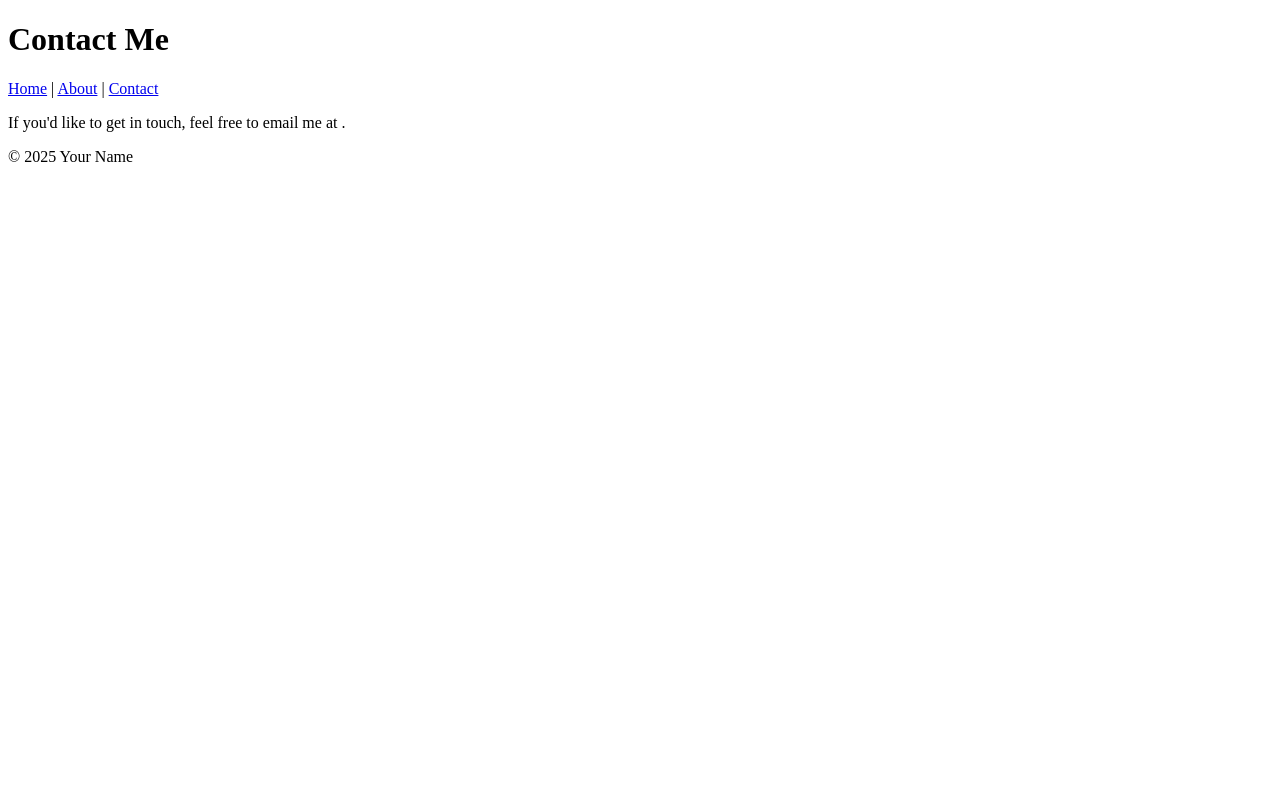
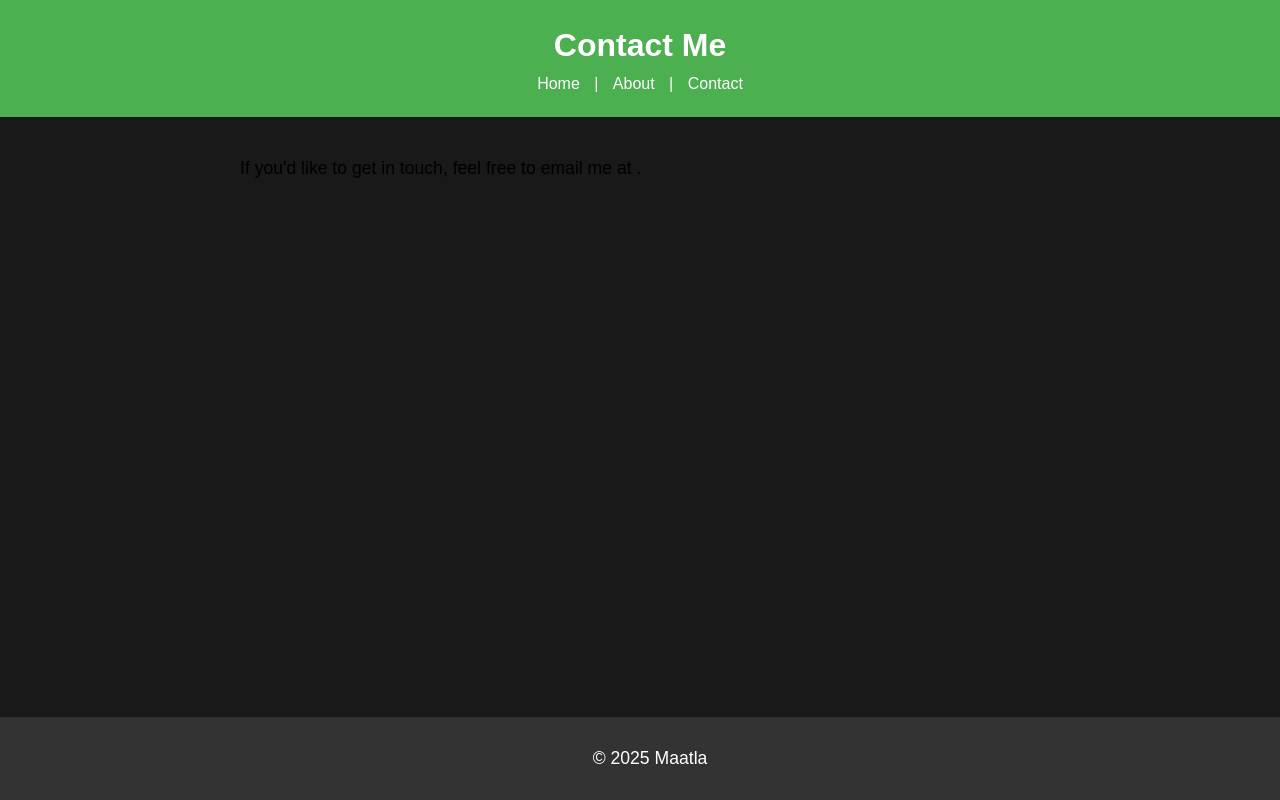
Before and after one commit to MaatlaT/My-Github-pages, a plain HTML site: page contact.html in a window 1280 px wide. Drawn offline with Linux system fonts and the light colour scheme.

Commit message:
Add files via upload

```diff
--- a/contact.html
+++ b/contact.html
@@ -9,6 +9,8 @@
         <meta name="viewport" content="width=device-width, initial-scale=1.0">
 
      <title>Contact Me</title>
+
+     <link rel="stylesheet" href="styles.css">
 
     </head>
 
@@ -40,7 +42,7 @@
 
     <footer>
 
-        <p>&copy; 2025 Your Name</p>
+        <p>&copy; 2025 Maatla</p>
 
     </footer>
 
```
